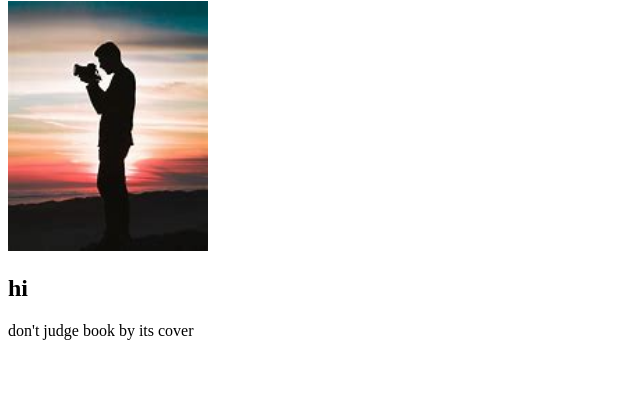
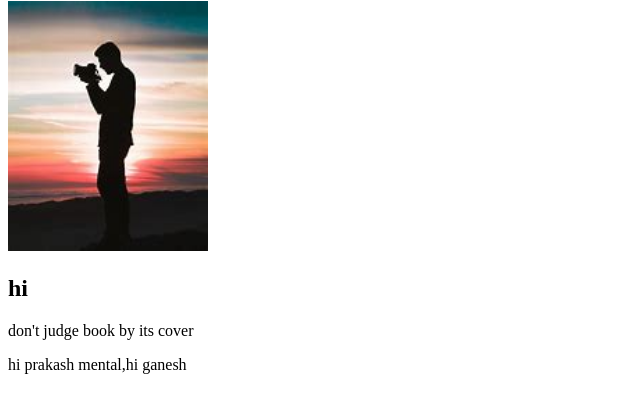
Before and after one commit to ranjithtekkan/first-project, a plain HTML site: page index.html in a window 1280 px wide. Shown: the part 79-492 px from the top of the page, without its empty margins (0-640 px from the left). Drawn offline with Linux system fonts and the light colour scheme.

Commit message:
added one commit

```diff
--- a/index.html
+++ b/index.html
@@ -10,5 +10,6 @@
     <img width="200px"src="profile.jfif" alt="">
     <h2>hi</h2>
     <p>don't judge book by its cover</p>
+    <p>hi prakash mental,hi ganesh</p>
 </body>
 </html>
```
